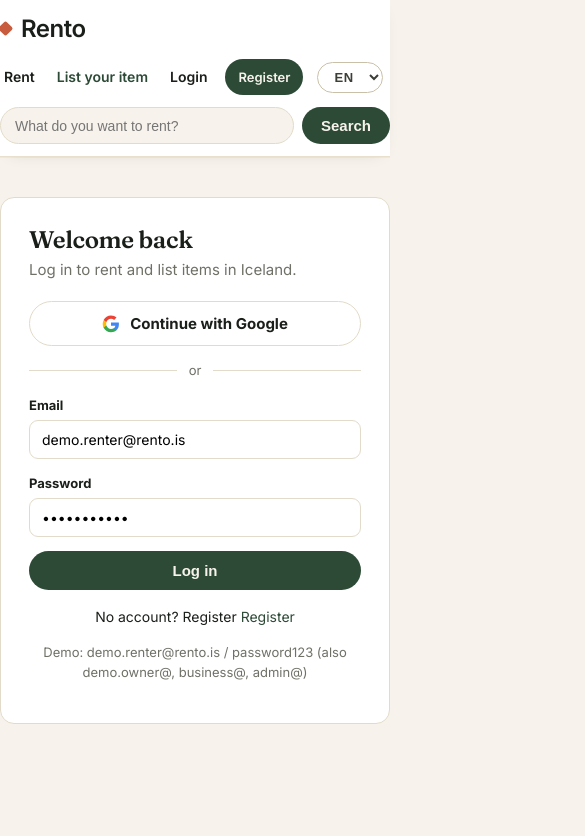
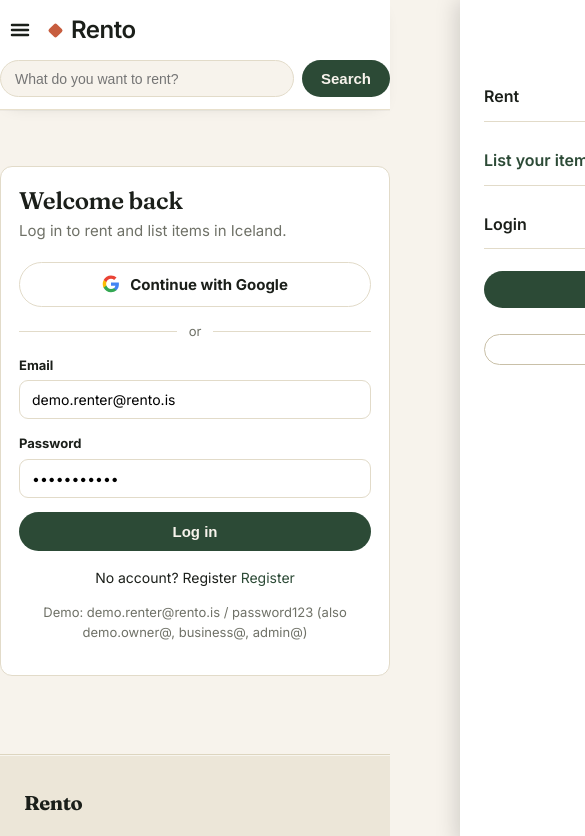
Before and after one commit to rentoleiga/rento, a React (Vite) app in the folder web/: page /login in a window 390 px wide. Shown: the top 836 px of the page, 585 px wide, since content can reach past the window. Built offline with nearby package versions, Linux system fonts and the light colour scheme; no server answers.

Commit message:
Responsive redesign: hamburger menu, container padding, mobile optimization

```diff
--- a/web/src/components/Header.jsx
+++ b/web/src/components/Header.jsx
@@ -1,4 +1,4 @@
-import React, { useState } from "react";
+import React, { useState, useCallback, useEffect } from "react";
 import { Link, useNavigate, useLocation } from "react-router-dom";
 import { useAuth } from "../store";
 import { useLang } from "../i18n";
@@ -9,17 +9,42 @@ export default function Header() {
   const navigate = useNavigate();
   const location = useLocation();
   const [q, setQ] = useState("");
+  const [menuOpen, setMenuOpen] = useState(false);
+
+  const closeMenu = useCallback(() => setMenuOpen(false), []);
+
+  useEffect(() => {
+    closeMenu();
+  }, [location.pathname, closeMenu]);
+
+  useEffect(() => {
+    if (menuOpen) {
+      document.body.style.overflow = "hidden";
+    } else {
+      document.body.style.overflow = "";
+    }
+    return () => { document.body.style.overflow = ""; };
+  }, [menuOpen]);
 
   const submitSearch = (e) => {
     e.preventDefault();
     const params = new URLSearchParams();
     if (q) params.set("keyword", q);
     navigate(`/search?${params.toString()}`);
+    closeMenu();
   };
 
   return (
     <header className="header">
       <div className="container header-inner">
+        <button className="hamburger" onClick={() => setMenuOpen(!menuOpen)} aria-label="Menu">
+          {menuOpen ? (
+            <svg viewBox="0 0 24 24" fill="none" stroke="currentColor" strokeWidth="2.5" strokeLinecap="round"><line x1="18" y1="6" x2="6" y2="18"/><line x1="6" y1="6" x2="18" y2="18"/></svg>
+          ) : (
+            <svg viewBox="0 0 24 24" fill="none" stroke="currentColor" strokeWidth="2.5" strokeLinecap="round"><line x1="4" y1="7" x2="20" y2="7"/><line x1="4" y1="12" x2="20" y2="12"/><line x1="4" y1="17" x2="20" y2="17"/></svg>
+          )}
+        </button>
+
         <Link to="/" className="brand">
           <span className="brand-mark" aria-hidden="true" />
           <span>Rento</span>
@@ -37,31 +62,33 @@ export default function Header() {
           </button>
         </form>
 
-        <nav className="header-nav">
-          <Link to="/search" className="nav-link">
+        <div className={`mobile-overlay ${menuOpen ? "open" : ""}`} onClick={closeMenu} />
+
+        <nav className={`header-nav ${menuOpen ? "open" : ""}`}>
+          <Link to="/search" className="nav-link" onClick={closeMenu}>
             {t("nav.rent")}
           </Link>
-          <Link to="/dashboard/listings/new" className="nav-link highlight">
+          <Link to="/dashboard/listings/new" className="nav-link highlight" onClick={closeMenu}>
             {t("nav.list")}
           </Link>
           {user ? (
             <div className="user-menu">
-              <Link to="/dashboard" className="nav-link">
+              <Link to="/dashboard" className="nav-link" onClick={closeMenu}>
                 {t("nav.dashboard")}
               </Link>
-              <Link to="/messages" className="nav-link">
+              <Link to="/messages" className="nav-link" onClick={closeMenu}>
                 {t("nav.messages")}
               </Link>
-              <button className="nav-link" onClick={() => logout()}>
+              <button className="nav-link" onClick={() => { logout(); closeMenu(); }}>
                 {t("nav.logout")}
               </button>
             </div>
           ) : (
             <>
-              <Link to="/login" className="nav-link">
+              <Link to="/login" className="nav-link" onClick={closeMenu}>
                 {t("nav.login")}
               </Link>
-              <Link to="/register" className="btn btn-primary btn-sm">
+              <Link to="/register" className="btn btn-primary btn-sm" onClick={closeMenu}>
                 {t("nav.register")}
               </Link>
             </>
@@ -69,7 +96,7 @@ export default function Header() {
           <select
             className="lang-select"
             value={lang}
-            onChange={(e) => setLang(e.target.value)}
+            onChange={(e) => { setLang(e.target.value); closeMenu(); }}
             aria-label="Language"
           >
             <option value="en">EN</option>
--- a/web/src/pages/CalculatorPage.jsx
+++ b/web/src/pages/CalculatorPage.jsx
@@ -80,7 +80,8 @@ export default function CalculatorPage() {
       </section>
 
       <section className="section">
-        <div className="container calc-layout">
+        <div className="container">
+          <div className="calc-layout">
           <div className="card calc-panel">
             <h3 className="mt0">{t("calc.configure")}</h3>
 
@@ -177,6 +178,7 @@ export default function CalculatorPage() {
             </Link>
           </div>
         </div>
+        </div>
 
         <div className="container" style={{ marginTop: 48 }}>
           <div className="section-head">
--- a/web/src/pages/LoginPage.jsx
+++ b/web/src/pages/LoginPage.jsx
@@ -41,6 +41,7 @@ export default function LoginPage() {
   };
 
   return (
+    <div className="container section">
     <div className="form-card">
       <h1>{t("auth.welcome")}</h1>
       <p className="sub">{t("auth.subLogin")}</p>
@@ -70,5 +71,6 @@ export default function LoginPage() {
         {t("auth.demo")}
       </p>
     </div>
+    </div>
   );
 }
--- a/web/src/pages/RegisterPage.jsx
+++ b/web/src/pages/RegisterPage.jsx
@@ -49,6 +49,7 @@ export default function RegisterPage() {
   };
 
   return (
+    <div className="container section">
     <div className="form-card">
       <h1>{t("auth.registerTitle")}</h1>
       <p className="sub">{t("auth.subRegister")}</p>
@@ -97,5 +98,6 @@ export default function RegisterPage() {
         <Link to="/login">{t("nav.login")}</Link>
       </p>
     </div>
+    </div>
   );
 }
--- a/web/src/styles.css
+++ b/web/src/styles.css
@@ -71,7 +71,7 @@ a:hover {
 .container {
   max-width: 1240px;
   margin: 0 auto;
-  padding: 0 24px;
+  padding: 0 clamp(16px, 4vw, 32px);
 }
 
 .main {
@@ -99,20 +99,43 @@ a:hover {
   gap: 20px;
   height: 72px;
 }
+.header-search {
+  flex: 1;
+  display: flex;
+  gap: 8px;
+  min-width: 0;
+}
+.hamburger {
+  display: none;
+  background: none;
+  border: none;
+  cursor: pointer;
+  padding: 8px;
+  color: var(--ink);
+  flex-shrink: 0;
+}
+.hamburger svg {
+  width: 24px;
+  height: 24px;
+  display: block;
+}
+.mobile-overlay {
+  display: none;
+}
 @media (max-width: 860px) {
   .header-inner {
     gap: 12px;
     height: 64px;
   }
-  .header-search {
-    flex: 1;
-    min-width: 0;
+  .brand {
+    font-size: 20px;
   }
   .header-nav {
     gap: 10px;
   }
-  .brand {
-    font-size: 20px;
+  .header-search input {
+    font-size: 14px;
+    padding: 8px 12px;
   }
 }
 @media (max-width: 640px) {
@@ -120,10 +143,73 @@ a:hover {
     flex-wrap: wrap;
     height: auto;
     padding: 10px 0 12px;
+    gap: 10px;
+  }
+  .hamburger {
+    display: flex;
+    order: -1;
   }
   .header-search {
     order: 3;
     flex: 1 1 100%;
+  }
+  .header-nav {
+    position: fixed;
+    top: 0;
+    right: -100%;
+    width: min(320px, 85vw);
+    height: 100dvh;
+    background: var(--surface);
+    flex-direction: column;
+    align-items: flex-start;
+    padding: 72px 24px 24px;
+    gap: 0;
+    box-shadow: -4px 0 20px rgba(0, 0, 0, 0.15);
+    transition: right 0.25s ease;
+    z-index: 100;
+    overflow-y: auto;
+  }
+  .header-nav.open {
+    right: 0;
+  }
+  .header-nav .nav-link,
+  .header-nav .user-menu {
+    width: 100%;
+    padding: 12px 0;
+    font-size: 16px;
+    border-bottom: 1px solid var(--line);
+  }
+  .header-nav .user-menu {
+    flex-direction: column;
+    align-items: flex-start;
+    gap: 0;
+  }
+  .header-nav .user-menu .nav-link {
+    padding: 12px 0;
+  }
+  .header-nav .btn-primary {
+    width: 100%;
+    text-align: center;
+    margin-top: 8px;
+  }
+  .header-nav .lang-select {
+    width: 100%;
+    margin-top: 12px;
+    text-align: center;
+  }
+  .mobile-overlay {
+    display: block;
+    position: fixed;
+    inset: 0;
+    background: rgba(0, 0, 0, 0.35);
+    z-index: 99;
+    opacity: 0;
+    pointer-events: none;
+    transition: opacity 0.25s ease;
+  }
+  .mobile-overlay.open {
+    opacity: 1;
+    pointer-events: auto;
   }
 }
 .brand {
@@ -134,6 +220,7 @@ a:hover {
   display: flex;
   align-items: center;
   gap: 10px;
+  flex-shrink: 0;
 }
 .brand:hover {
   text-decoration: none;
@@ -146,11 +233,6 @@ a:hover {
   background: var(--accent);
   transform: rotate(45deg);
   border-radius: 2px;
-}
-.header-search {
-  flex: 1;
-  display: flex;
-  gap: 8px;
 }
 .header-search input {
   flex: 1;
@@ -1175,6 +1257,17 @@ a:hover {
   border-radius: var(--radius);
   padding: 28px;
 }
+@media (max-width: 640px) {
+  .form-card {
+    margin: 20px auto;
+    padding: 20px 18px;
+    border-radius: 12px;
+    max-width: 100%;
+  }
+  .form-card.wide {
+    max-width: 100%;
+  }
+}
 .form-card h1 {
   margin: 0 0 4px;
   font-size: 24px;
@@ -1759,3 +1852,43 @@ a:hover {
 @media (max-width: 640px) {
   .footer-cols { gap: 32px; }
 }
+
+/* ---------- Responsive: All devices ---------- */
+@media (max-width: 640px) {
+  .section { padding: 36px 0; }
+  .section-flush { padding-top: 36px; padding-bottom: 36px; }
+  .grid { grid-template-columns: 1fr; gap: 14px; }
+  .category-grid { grid-template-columns: repeat(auto-fill, minmax(130px, 1fr)); gap: 10px; }
+  .steps-grid { grid-template-columns: 1fr; }
+  .plans-grid { grid-template-columns: 1fr; }
+  .perks-grid { grid-template-columns: 1fr; }
+  .spec-grid { grid-template-columns: 1fr 1fr; }
+  .listing-layout { gap: 16px; }
+  .listing-title { font-size: 22px; }
+  .price-line { font-size: 20px; }
+  .hero h1 { font-size: clamp(28px, 7vw, 40px); }
+  .hero p { font-size: 16px; }
+  .hero-search { padding: 12px; gap: 8px; }
+  .hero-search .field { min-width: 0; }
+  .section-head h2 { font-size: 22px; }
+  .dash-grid { grid-template-columns: repeat(2, 1fr); gap: 10px; }
+  .stat-card .stat-num { font-size: 22px; }
+  .opp-row { padding: 10px 12px; gap: 6px; }
+  .opp-table { overflow-x: auto; }
+  .opp-row { min-width: 520px; }
+  .opp-table { -webkit-overflow-scrolling: touch; }
+  .filter-panel { position: static; }
+  .plain-list li { flex-direction: column; align-items: flex-start; gap: 8px; }
+  .plain-list li img { width: 100%; height: 160px; }
+  .split { gap: 16px; }
+  .chat { height: calc(100dvh - 160px); min-height: 320px; }
+  .gallery-main { aspect-ratio: 4 / 3; }
+  .gallery-thumbs img { width: 72px; height: 50px; }
+  .hero-calc h1 { font-size: clamp(26px, 6vw, 36px); }
+  .calc-panel .calc-slider { flex-direction: column; align-items: stretch; gap: 6px; }
+  .calc-panel .calc-slider output { min-width: 0; }
+}
+@media (min-width: 641px) and (max-width: 860px) {
+  .grid { grid-template-columns: repeat(2, 1fr); }
+  .category-grid { grid-template-columns: repeat(auto-fill, minmax(140px, 1fr)); }
+}
```
Also changed, not shown: web/src/components/Footer.jsx (+6 -13 lines).
